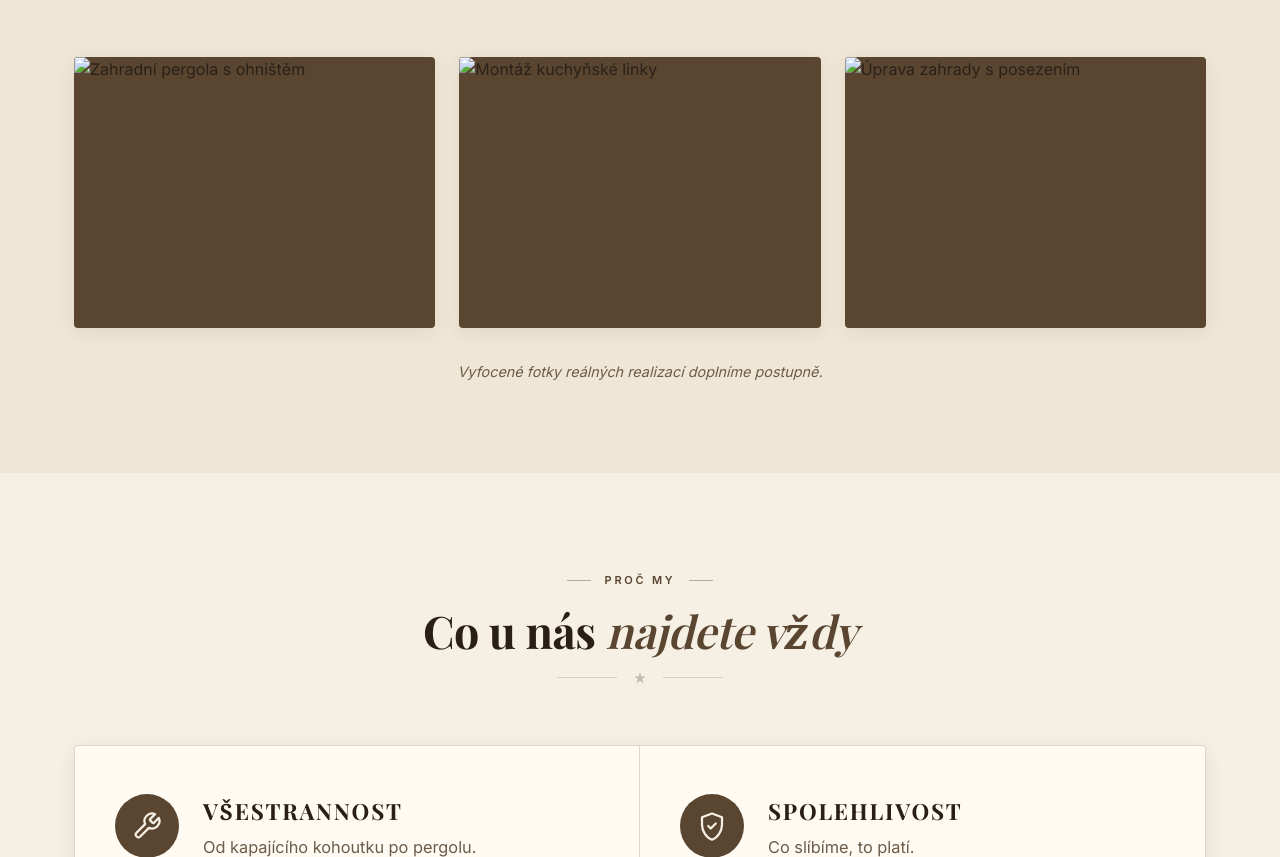
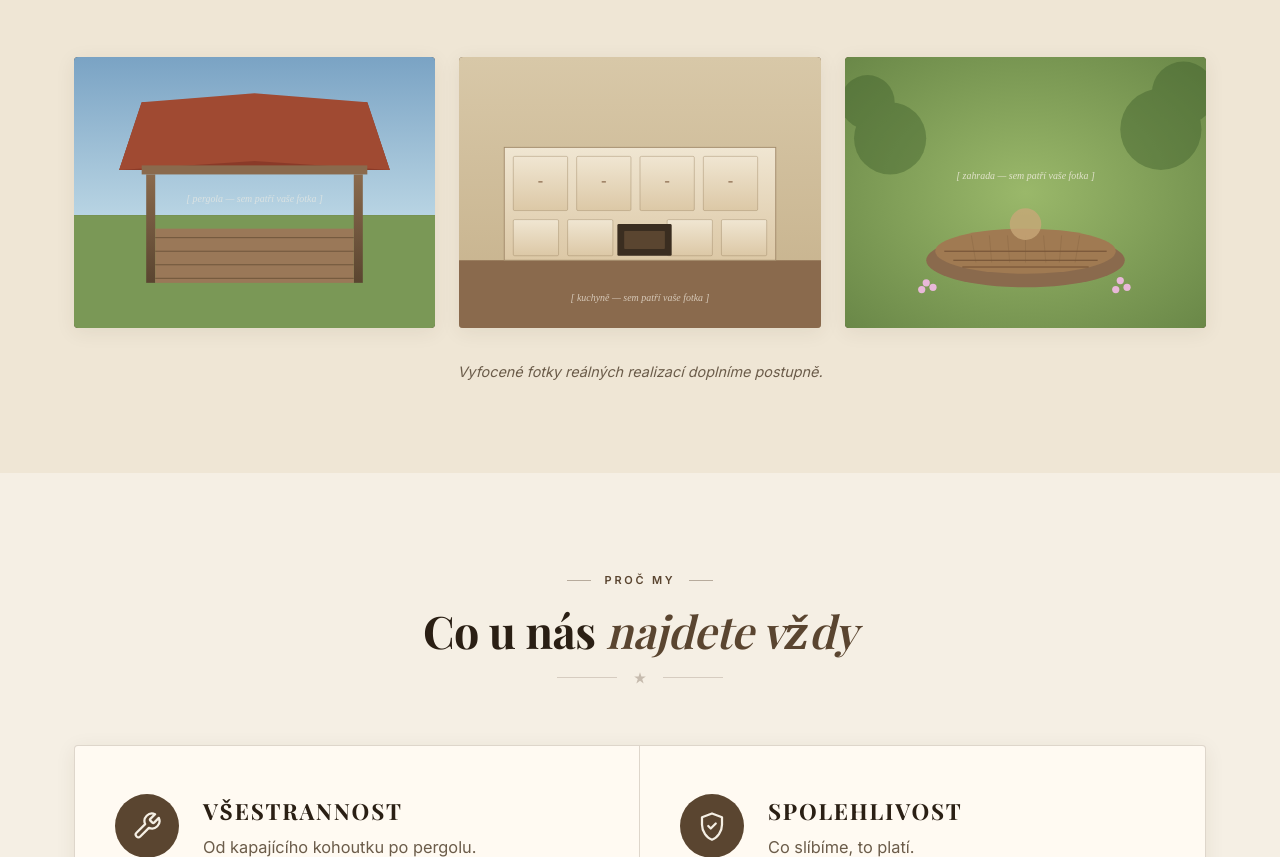
Before and after one commit to TomasVlasak9/remeslovlasak, a plain HTML site: page netlify-deploy 2/index.html in a window 1280 px wide. Shown: the part 1858-2715 px from the top of the page. Drawn offline with nearby package versions, Linux system fonts and the light colour scheme; a web font is replaced by a local one.

Commit message:
Fix gallery image paths

```diff
--- a/netlify-deploy 2/index.html
+++ b/netlify-deploy 2/index.html
@@ -874,16 +874,16 @@ footer::before{
     </div>
 
     <div class="gallery" id="gallery">
-      <div class="gallery-item reveal" data-img="images/realizace/01-pergola.svg" data-caption="Zahradní pergola">
-        <img src="images/realizace/01-pergola.svg" alt="Zahradní pergola s ohništěm" loading="lazy">
+      <div class="gallery-item reveal" data-img="image/realizace/01-pergola.svg" data-caption="Zahradní pergola">
+        <img src="image/realizace/01-pergola.svg" alt="Zahradní pergola s ohništěm" loading="lazy">
         <div class="gallery-caption">Zahradní pergola</div>
       </div>
-      <div class="gallery-item reveal reveal-d1" data-img="images/realizace/02-kuchyne.svg" data-caption="Kuchyňská linka na míru">
-        <img src="images/realizace/02-kuchyne.svg" alt="Montáž kuchyňské linky" loading="lazy">
+      <div class="gallery-item reveal reveal-d1" data-img="image/realizace/02-kuchyne.svg" data-caption="Kuchyňská linka na míru">
+        <img src="image/realizace/02-kuchyne.svg" alt="Montáž kuchyňské linky" loading="lazy">
         <div class="gallery-caption">Kuchyňská linka na míru</div>
       </div>
-      <div class="gallery-item reveal reveal-d2" data-img="images/realizace/03-zahrada.svg" data-caption="Úprava zahrady">
-        <img src="images/realizace/03-zahrada.svg" alt="Úprava zahrady s posezením" loading="lazy">
+      <div class="gallery-item reveal reveal-d2" data-img="image/realizace/03-zahrada.svg" data-caption="Úprava zahrady">
+        <img src="image/realizace/03-zahrada.svg" alt="Úprava zahrady s posezením" loading="lazy">
         <div class="gallery-caption">Úprava zahrady</div>
       </div>
     </div>
```
